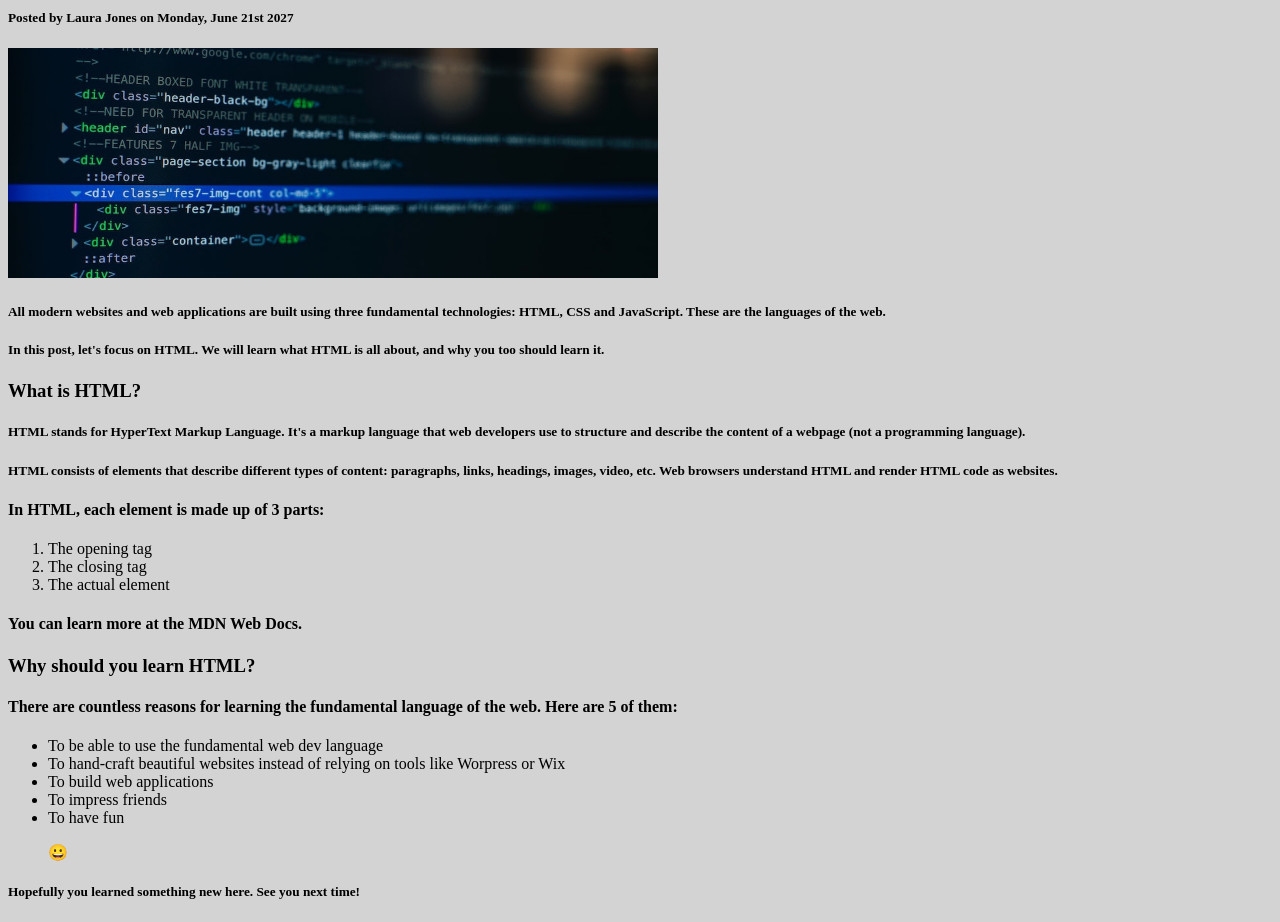
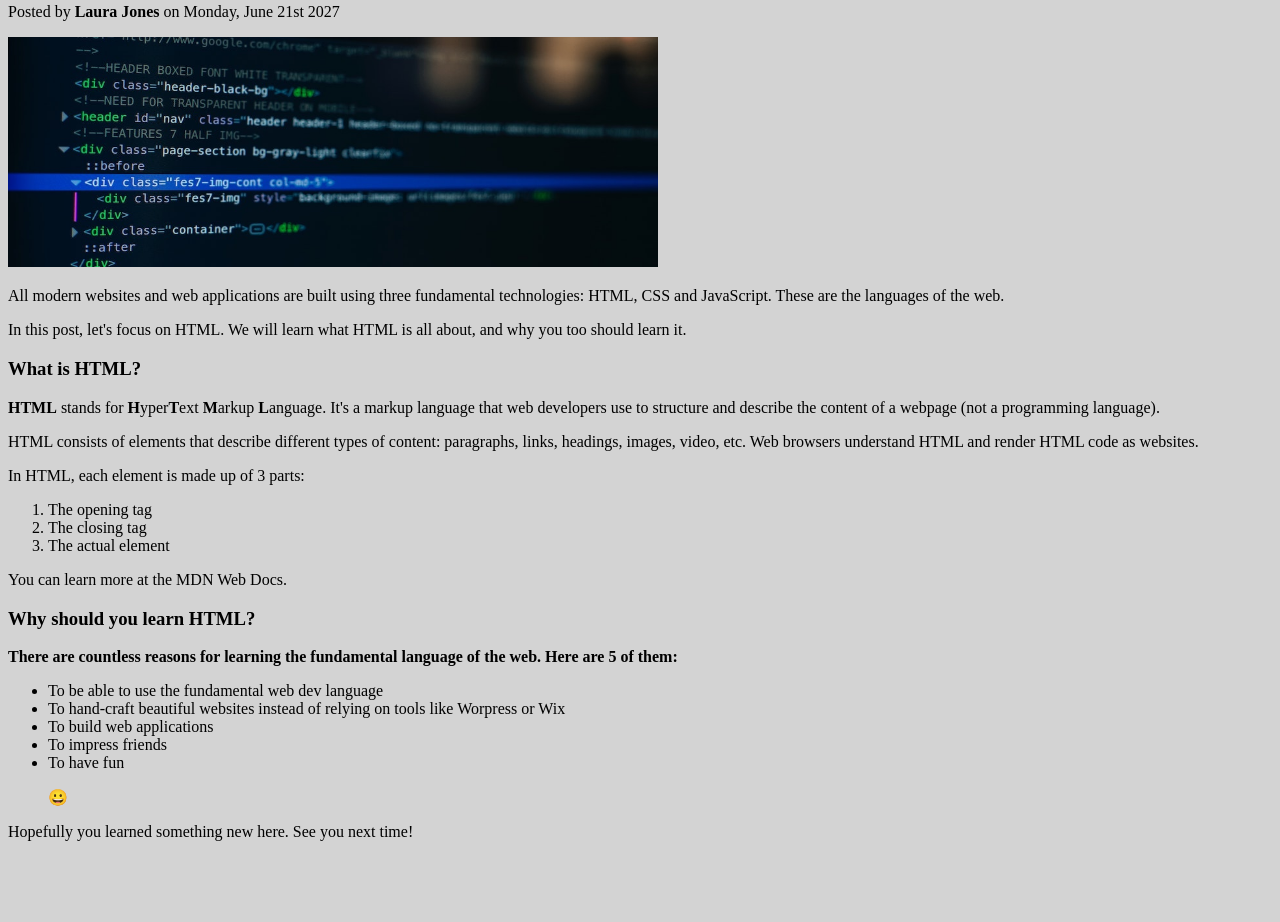
Before and after one commit to ivasiucd/tekwill, a plain HTML site: page img/index.html in a window 1280 px wide. Shown: the part 265-1187 px from the top of the page. After the commit the page ends 1122 px from the top, so only its background shows below. Drawn offline with Linux system fonts and the light colour scheme.

Commit message:
Update index.html
Erase h3 and etc.

```diff
--- a/img/index.html
+++ b/img/index.html
@@ -13,31 +13,31 @@
 <h2><p><b>The Basic Language of the Web: HTML</h2></p></b>
 <img src="laura-jones.jpg" alt="Laura-Jones" width="90" height="80">
 
-<h5><p>Posted by <b>Laura Jones</b> on Monday, June 21st 2027</h5></p>
+<p>Posted by <b>Laura Jones</b> on Monday, June 21st 2027</p>
 <img src="post-img.jpg" alt="screen post" width="650" height="230">
 
-<h5><p>All modern websites and web applications are built using three fundamental technologies: HTML, CSS and JavaScript. These are the languages of the web.</h5></p>
+<p>All modern websites and web applications are built using three fundamental technologies: HTML, CSS and JavaScript. These are the languages of the web.</p>
 
-<h5><p>In this post, let's focus on HTML. We will learn what HTML is all about, and why you too should learn it.</h5></p>
+<p>In this post, let's focus on HTML. We will learn what HTML is all about, and why you too should learn it.</p>
 
 <h3><p><b>What is HTML?</h3></p></b>
 
-<h5><p><b>HTML</b> stands for <b>H</b>yper<b>T</b>ext <b>M</b>arkup <b>L</b>anguage. It's a markup language that web developers use to structure and describe the content of a webpage (not a programming language). </h5></p>
+<p><b>HTML</b> stands for <b>H</b>yper<b>T</b>ext <b>M</b>arkup <b>L</b>anguage. It's a markup language that web developers use to structure and describe the content of a webpage (not a programming language).</p>
 
-<h5><p>HTML consists of elements that describe different types of content: paragraphs, links, headings, images, video, etc. Web browsers understand HTML and render HTML code as websites.</h5></p>
+<p>HTML consists of elements that describe different types of content: paragraphs, links, headings, images, video, etc. Web browsers understand HTML and render HTML code as websites.</p>
 
-<h4><p>In HTML, each element is made up of 3 parts:</h4></p>
+<p>In HTML, each element is made up of 3 parts:</p>
 <ol>
 <li>The opening tag</li>
 <li>The closing tag</li>
 <li>The actual element</li>
 </ol>
 
-<h4><p>You can learn more at the MDN Web Docs.</h4></p>
+<p>You can learn more at the MDN Web Docs.</p>
 
 <h3><b><p>Why should you learn HTML?</h3></b></p>
 
-<h4><b><p>There are countless reasons for learning the fundamental language of the web. Here are 5 of them:</h4></b></p>
+<b><p>There are countless reasons for learning the fundamental language of the web. Here are 5 of them:</b></p>
 <ul>
 <li>To be able to use the fundamental web dev language</li>
 <li>To hand-craft beautiful websites instead of relying on tools like Worpress or Wix</li>
@@ -46,6 +46,6 @@
 <li>To have fun <p>&#128512;</p></li>
 </ul>
 
-<h5><p>Hopefully you learned something new here. See you next time!</h5></p>
+<p>Hopefully you learned something new here. See you next time!</p>
 </body>
 </html>
```
